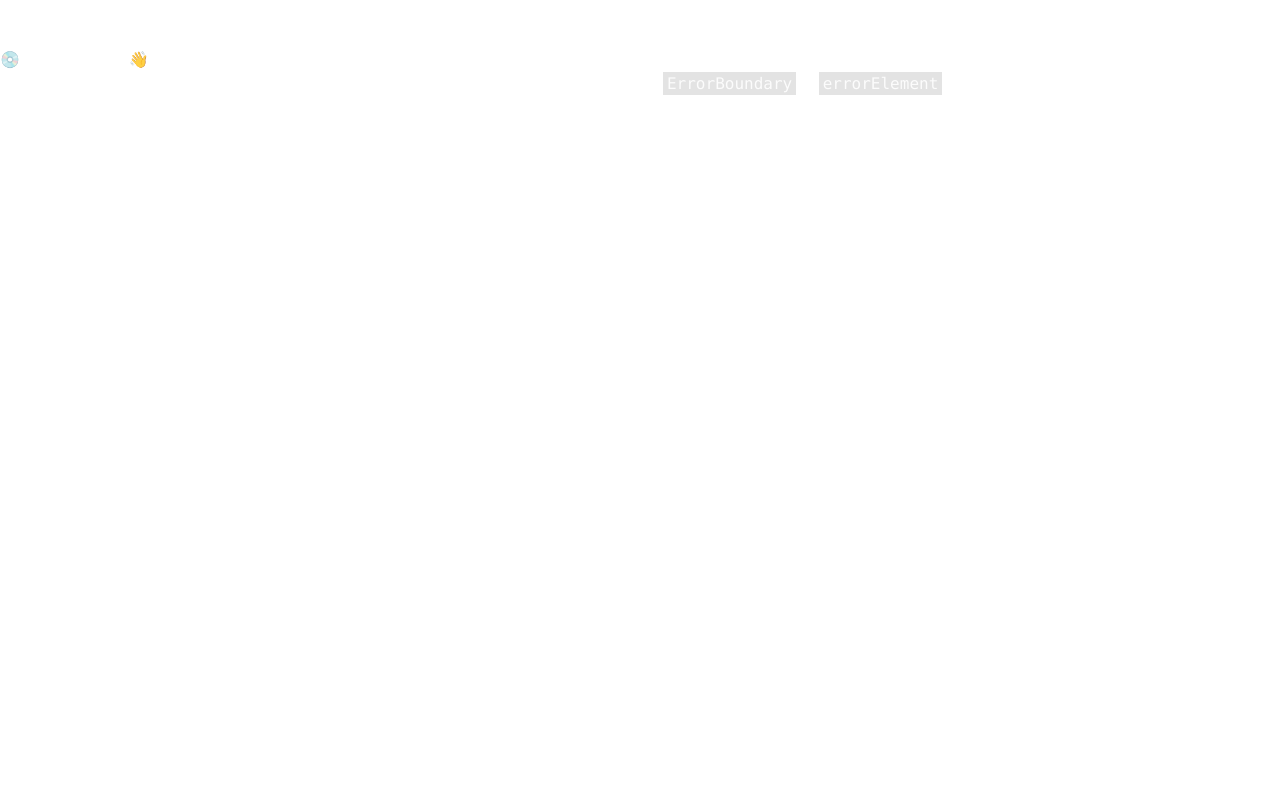
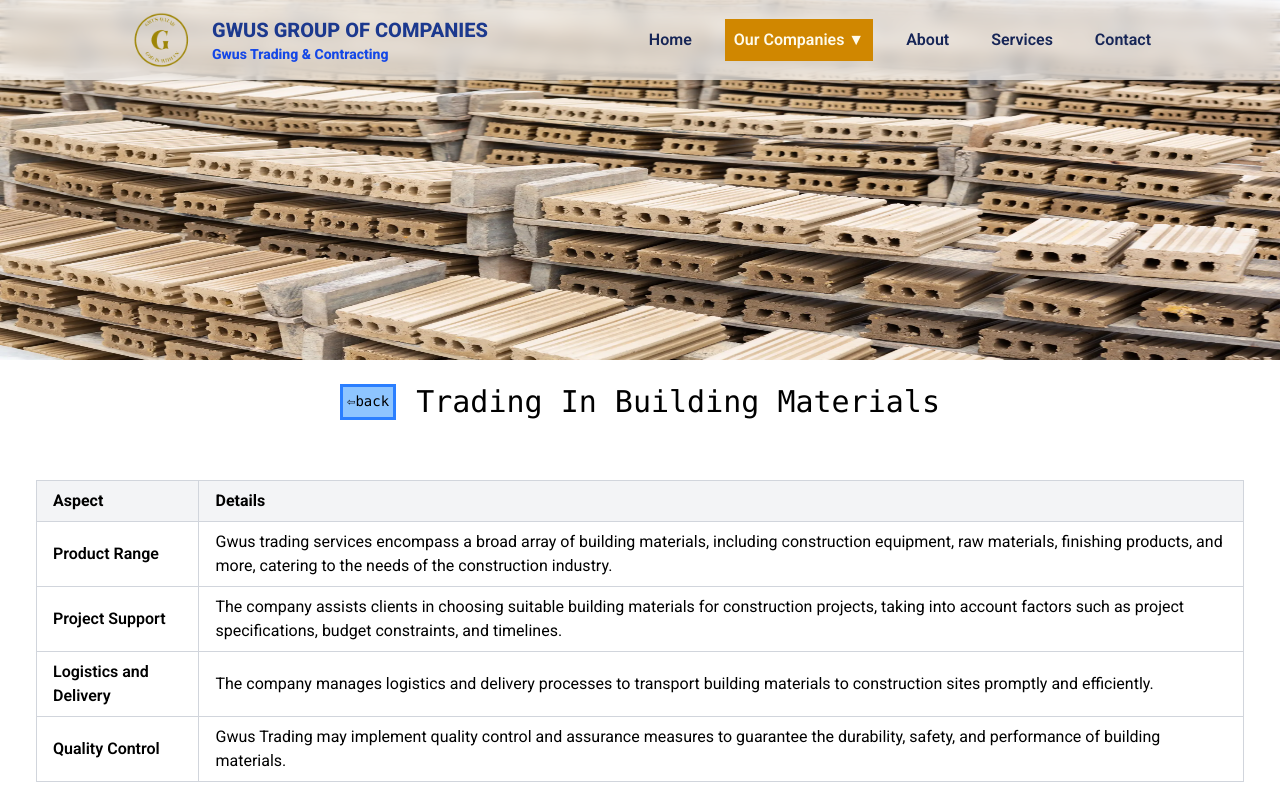
Before and after one commit to Hart-wiz/gwus-group, a React (Vite) app: page /gwustrading/staffing in a window 1280 px wide. Before the commit this address had no page. Shown: the top 800 px of the page. Built offline with nearby package versions, Linux system fonts and the light colour scheme.

Commit message:
trying staffing

```diff
--- a/src/App.jsx
+++ b/src/App.jsx
@@ -19,6 +19,7 @@ import GwusTrading from "./pages/GwusTrading.jsx";
 import GwusTradingOilProduct from "./pages/GwusTradingOilProduct.jsx";
 import GwusTradingbuilding from "./pages/GwusTradingbuilding.jsx";
 import GwusTradinggeneral from "./pages/GwusTradinggeneral.jsx";
+import GwusTradingStaffing from "./pages/GwusTradingStaffing.jsx";
 
 const router = createBrowserRouter([
   {
@@ -91,6 +92,10 @@ const router = createBrowserRouter([
     path: "/gwustrading/general",
     element: <GwusTradinggeneral />,
   },
+  {
+    path: "/gwustrading/staffing",
+    element: <GwusTradingStaffing />,
+  },
 ]);
 
 export default function App() {
--- a/src/pages/GwusTradingstaffing.jsx
+++ b/src/pages/GwusTradingstaffing.jsx
@@ -1,42 +1,54 @@
 import React from "react";
 import Nav from "../components/Nav";
-import front from "../assets/generalcontract.webp";
+import front from "../assets/gwustrade-slide3.webp";
 import Footer from "../components/Footer";
-import staffing from "../assets/staffingbg.webp";
 
 const GwusTradingStaffing = () => {
   const data = [
     {
-      aspect: "STAFFING SERVICES",
+      aspect: "Product Range",
       details:
-        "Engineering staffing services for construction, oil & gas, and infrastructure ● Civil Engineers ● Mechanical Engineers ● Electrical Engineers ● HSE Officers ● QA/QC Specialists ● Lifting Supervisors / Riggers",
+        " Gwus trading services encompass a broad array of building materials, including construction equipment, raw materials, finishing products, and more, catering to the needs of the construction industry.",
+    },
+    {
+      aspect: "Project Support",
+      details:
+        "The company assists clients in choosing suitable building materials for construction projects, taking into account factors such as project specifications, budget constraints, and timelines.",
+    },
+    {
+      aspect: "Logistics and Delivery",
+      details:
+        "The company manages logistics and delivery processes to transport building materials to construction sites promptly and efficiently.",
+    },
+    {
+      aspect: "Quality Control",
+      details:
+        "Gwus Trading  may implement quality control and assurance measures to guarantee the durability, safety, and performance of building materials.",
     },
   ];
-
   return (
     <div className="text-black">
-      <Nav companyName="Gwus Trading & Contracting" />
+      <Nav
+        companyName="Gwus Trading & Contracting"
+        className="text-sm text-blue-700"
+      />
       <main>
-        <img
-          src={staffing}
-          alt="General Contracting Banner"
-          className="w-full h-90 px-20"
-        />
-        <h1 className="text-center font-mono text-3xl py-6 flex justify-center items-center">
+        <img src={front} alt="" className="h-90 w-screen" />
+        <h1 className="text-black text-center font-mono text-3xl py-6 flex flex-row justify-center">
           <a
             href="/gwusTrading"
-            className="text-sm mr-5 bg-blue-300 border border-blue-500 px-3 py-1 rounded hover:bg-blue-400 transition"
+            className="text-black p-1 text-sm mr-5 bg-blue-300 border-3 border-blue-500 cursor-pointer "
           >
-            ⇦ Back
+            ⇦back
           </a>
-          Staffing Services
+          Trading In Building Materials
         </h1>
 
-        <section className="m-9 max-md:m-3">
+        <section className="flex gap-1 m-9 flex-col max-md:m-0">
           <div className="overflow-x-auto">
             <table className="table-auto border-collapse border border-gray-300 w-full">
-              <thead className="bg-gray-100">
-                <tr>
+              <thead>
+                <tr className="bg-gray-100">
                   <th className="border border-gray-300 text-left px-4 py-2">
                     Aspect
                   </th>
@@ -52,11 +64,7 @@ const GwusTradingStaffing = () => {
                       {item.aspect}
                     </td>
                     <td className="border border-gray-300 px-4 py-2">
-                      <ul className="list-disc list-inside space-y-1">
-                        {item.details.split("●").map((point, i) => (
-                          <li key={i}>{point.trim()}</li>
-                        ))}
-                      </ul>
+                      {item.details}
                     </td>
                   </tr>
                 ))}
```
